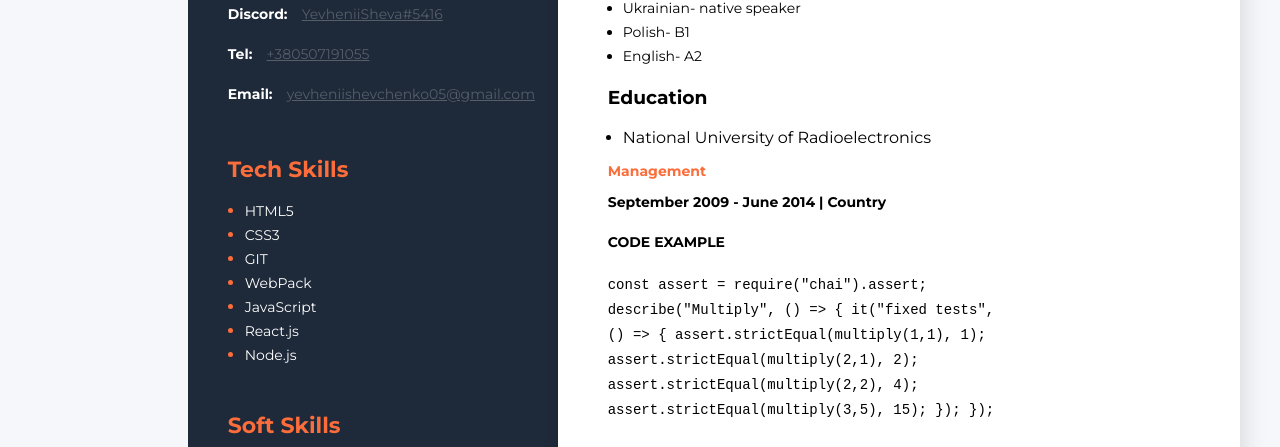
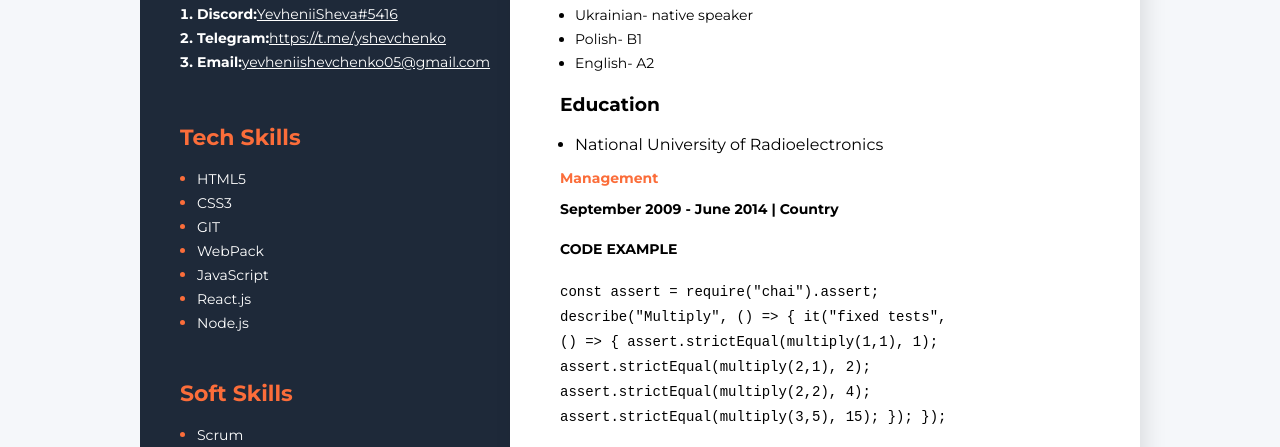
Before and after one commit to YevheniiSheva/rsschool-cv, a plain HTML site: page index.html in a window 1280 px wide. Shown: the part 658-1105 px from the top of the page. Drawn offline with Linux system fonts and the light colour scheme.

Commit message:
fix:code editing html&css code

```diff
--- a/index.html
+++ b/index.html
@@ -28,10 +28,10 @@
 					I have little experience, but I want to learn and learn new information and develop in this area!
 				</p>
 			</section>
-			<section class="projest">
-				<h3>
+			<nav class="projest">
+				<h2>
 					Projects
-				</h3>
+				</h2>
 				<ol class="projects-list">
 					<li>
 						<span><a href="https://hellenglish.goit.global/"
@@ -101,25 +101,18 @@
 		</div>
 		<aside class="sidebar">
 			<img width="300" src="./img/IMG.png" alt="My photo 123" class="photo">
-			<div class="contact">
+			<nav class="contact">
 				<h3 class="sidebar-title">Contacts</h3>
-				<div>
-					<p>
-						<span class="contact-type">Discord:</span>
-						<a href="#" class="contact-link">YevheniiSheva#5416</a>
-					</p>
-					<p>
-						<span class="contact-type">Tel:</span>
-						<a href="Tel:+380507191055" class="contact-link">+380507191055</a>
-					</p>
-					<p>
-						<span class="contact-type">Email:</span>
-						<a href="mailto:yevheniishevchenko05@gmail.com"
-							class="contact-link">yevheniishevchenko05@gmail.com</a>
-					</p>
-				</div>
-			</div>
-			<section class="text-skills">
+				<ol class="contact-list">
+					<li class="contact-type">Discord:<a href="https://discordapp.com/users/1050487098228101150"
+							target="_blank" class="contact-link">YevheniiSheva#5416</a></li>
+					<li class="contact-type">Telegram:<a href="https://t.me/yshevchenko" target="_blank"
+							class="contact-link">https://t.me/yshevchenko</a></li>
+					<li class="contact-type">Email:<a href="mailto:yevheniishevchenko05@gmail.com"
+							class="contact-link">yevheniishevchenko05@gmail.com</a></li>
+				</ol>
+			</nav>
+			<nav class="text-skills">
 				<h3 class="sidebar-title">Tech Skills</h3>
 				<ul class="text-skills-list">
 					<li class="tech-skills-item"><span class="tech-skills-text">HTML5</span></li>
@@ -130,8 +123,8 @@
 					<li class="tech-skills-item"><span class="tech-skills-text">React.js</span></li>
 					<li class="tech-skills-item"><span class="tech-skills-text">Node.js</span></li>
 				</ul>
-			</section>
-			<section class="soft-skills">
+			</nav>
+			<nav class="soft-skills">
 				<h3 class="sidebar-title">Soft Skills</h3>
 				<ul class="soft-skills-list">
 					<li class="tech-soft-skills-item"><span class="tech-soft-skills-text">Scrum</span></li>
@@ -139,7 +132,7 @@
 					<li class="tech-soft-skills-item"><span class="tech-soft-skills-text">GTD</span></li>
 					<li class="tech-soft-skills-item"><span class="tech-soft-skills-text">Teamwork</span></li>
 				</ul>
-			</section>
+			</nav>
 		</aside>
 	</main>
 </body>
--- a/styles/styles.css
+++ b/styles/styles.css
@@ -6,7 +6,7 @@ body{
 .container {
 	display: flex;
 	flex-direction: row-reverse;
-	max-width: 1200px;
+	max-width: 1000px;
 	margin:  auto;
 }
 .main-content{
@@ -45,7 +45,6 @@ body{
 }
 .projects{
 	margin-bottom: 50px;
-
 }
 .projects-list {
 	padding: 0;
@@ -159,13 +158,16 @@ body{
 	color: #FFFFFF;
 	margin-right: 10px;
 }
+.contact-list{
+	padding: 0;
+	margin-left: 17px;
+}
 .contact-link {
 	font-style: normal;
 	font-weight: 400;
 	font-size: 14px;
 	line-height: 24px;
-	color: #565E6A;
-
+	color: #FFFFFF;
 }
 .text-skills-list {
 	color:#FFFFFF;
```
Lines whose indentation alone changed are shown as unchanged.
